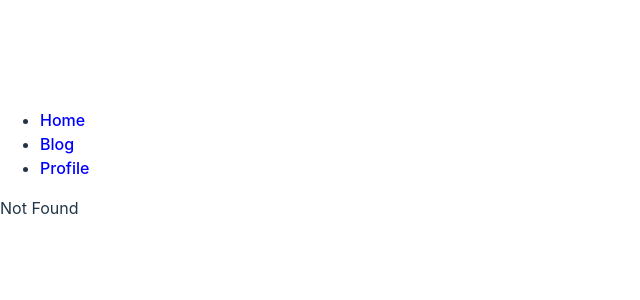
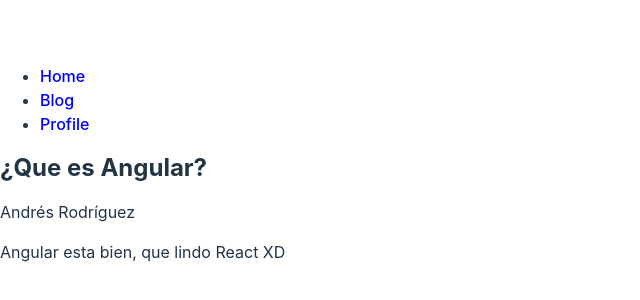
Before and after one commit to luiznaiper/19-react-router, a React (Vite) app: page /#/blog/que-es-angular in a window 1280 px wide. Before the commit this address had no page. Shown: the part 236-536 px from the top of the page, without its empty margins (0-640 px from the left). Built offline with nearby package versions, Linux system fonts and the light colour scheme.

Commit message:
:construction: Add useParams() hook for dynamic routes

```diff
--- a/src/App.jsx
+++ b/src/App.jsx
@@ -3,6 +3,7 @@
 import Menu from './components/Menu';
 import HomePage from './pages/HomePage';
 import BlogPage from './pages/BlogPage';
+import BlogPost from './pages/BlogPost';
 import ProfilePage from './pages/ProfilePage';
 
 function App() {
@@ -12,6 +13,7 @@
       <Routes>
         <Route path="/" element={<HomePage />} />
         <Route path="/blog" element={<BlogPage />} />
+        <Route path="/blog/:slug" element={<BlogPost />} />
         <Route path="/profile" element={<ProfilePage />} />
         <Route path="*" element={<p>Not Found </p>} />
       </Routes>
--- /dev/null
+++ b/src/helpers/blogdata.js
@@ -0,0 +1,30 @@
+const blogdata = [];
+blogdata.push({
+  title: '¿Que es React?',
+  slug: 'que-es-react',
+  content: 'React es el mejor Framework de JavaScript, que lindo React',
+  author: 'Andrés Rodríguez',
+});
+
+blogdata.push({
+  title: '¿Que es Vue?',
+  slug: 'que-es-vue',
+  content: 'Vue es el mejor Framework de JavaScript, que lindo Vue',
+  author: 'Andrés Rodríguez',
+});
+
+blogdata.push({
+  title: '¿Que es Angular?',
+  slug: 'que-es-angular',
+  content: 'Angular esta bien, que lindo React XD',
+  author: 'Andrés Rodríguez',
+});
+
+blogdata.push({
+  title: '¿Que es Svelte?',
+  slug: 'que-es-svelte',
+  content: 'Svelte es el mejor Framework de JavaScript, que lindo Svelte',
+  author: 'Andrés Rodríguez',
+});
+
+export default blogdata;
--- a/src/pages/BlogPage.jsx
+++ b/src/pages/BlogPage.jsx
@@ -1,7 +1,26 @@
 import React from 'react';
+import { Link } from 'react-router-dom';
+import blogdata from '../helpers/blogdata';
 
 const BlogPage = () => {
-  return <div>BlogPage</div>;
+  return (
+    <>
+      <h1>BlogPage</h1>
+      <ul>
+        {blogdata.map((post) => (
+          <BlogLink post={post} key={post.slug} />
+        ))}
+      </ul>
+    </>
+  );
 };
 
+function BlogLink({ post }) {
+  return (
+    <li key={post.slug}>
+      <Link to={`/blog/${post.slug}`}>{post.title}</Link>
+    </li>
+  );
+}
+
 export default BlogPage;
--- /dev/null
+++ b/src/pages/BlogPost.jsx
@@ -0,0 +1,17 @@
+import React from 'react';
+import { useParams } from 'react-router-dom';
+import blogdata from '../helpers/blogdata';
+
+const BlogPost = () => {
+  const { slug } = useParams();
+  const blogpost = blogdata.find((post) => post.slug === slug);
+  return (
+    <>
+      <h2>{blogpost.title}</h2>
+      <p>{blogpost.author}</p>
+      <p>{blogpost.content}</p>
+    </>
+  );
+};
+
+export default BlogPost;
```
